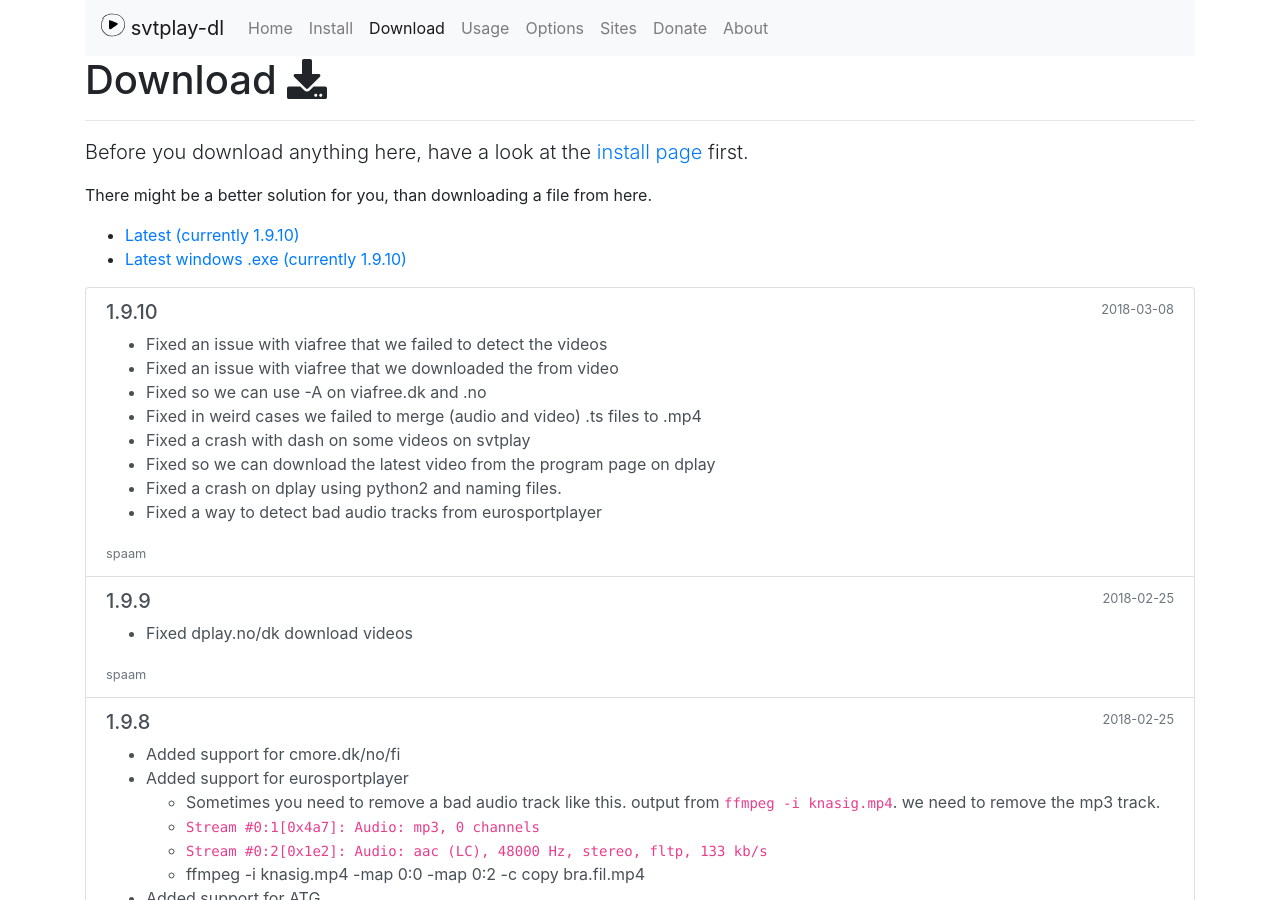
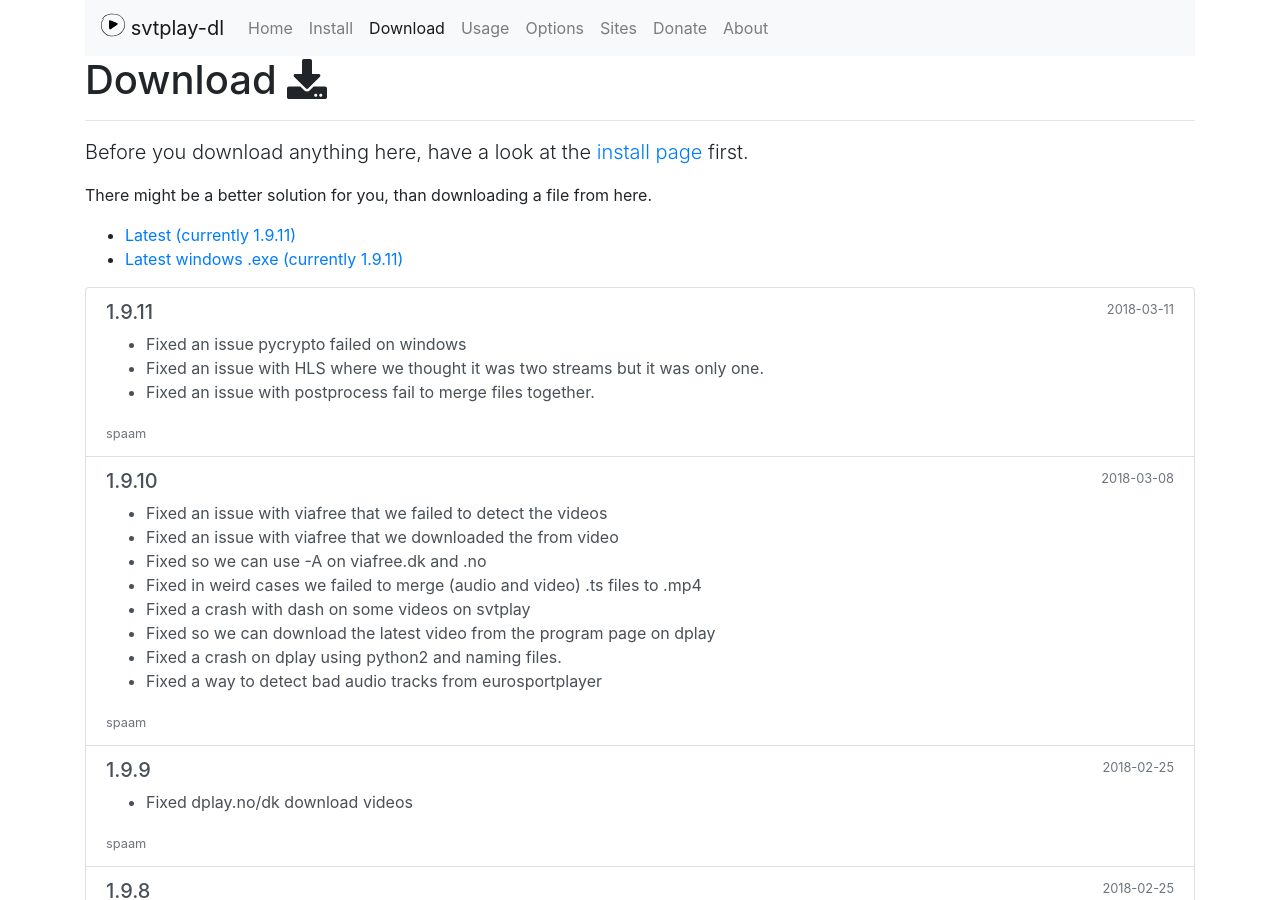
Before and after one commit to spaam/svtplay-dl-web, a Jekyll site: the page built from download.md, in a window 1280 px wide and 900 px high. Built offline with Jekyll 4.4.1, drawn with Linux system fonts in a browser that asks for light colours; nearby versions of some CDN libraries.

Commit message:
New version 1.9.11

```diff
--- a/_layouts/home.html
+++ b/_layouts/home.html
@@ -15,7 +15,7 @@
             <a href="/install/" class="btn btn-lg btn-outline-primary mb-3 mb-md-0 mr-md-3">Get started</a>
             <a href="/archive/" class="btn btn-lg btn-outline-secondary">Download</a>
         </div>
-        <p class="text-muted mb-0">Currently v1.9.10 (2018-03-08)</p>
+        <p class="text-muted mb-0">Currently v1.9.11 (2018-03-12)</p>
     </div>
     <div class="col-md-6">
         <img src="/assets/brand/logo.svg" width="256" height="256" class="img-fluid mb-3">
--- /dev/null
+++ b/_posts/2018-03-12-1.9.11.md
@@ -0,0 +1,12 @@
+---
+layout: post
+title: 1.9.11
+date:   2018-03-12 00:43:00 +0100
+categories: releases
+windows: true
+binary: true
+---
+
+* Fixed an issue pycrypto failed on windows
+* Fixed an issue with HLS where we thought it was two streams but it was only one.
+* Fixed an issue with postprocess fail to merge files together.
--- a/download.md
+++ b/download.md
@@ -10,8 +10,8 @@
 
 There might be a better solution for you, than downloading a file from here.
 
-* [Latest (currently 1.9.10)](https://svtplay-dl.se/download/latest/svtplay-dl)
-* [Latest windows .exe (currently 1.9.10)](https://svtplay-dl.se/download/latest/svtplay-dl.exe)
+* [Latest (currently 1.9.11)](https://svtplay-dl.se/download/latest/svtplay-dl)
+* [Latest windows .exe (currently 1.9.11)](https://svtplay-dl.se/download/latest/svtplay-dl.exe)
 
 <div class="list-group">
 {% for post in site.posts %}
```
